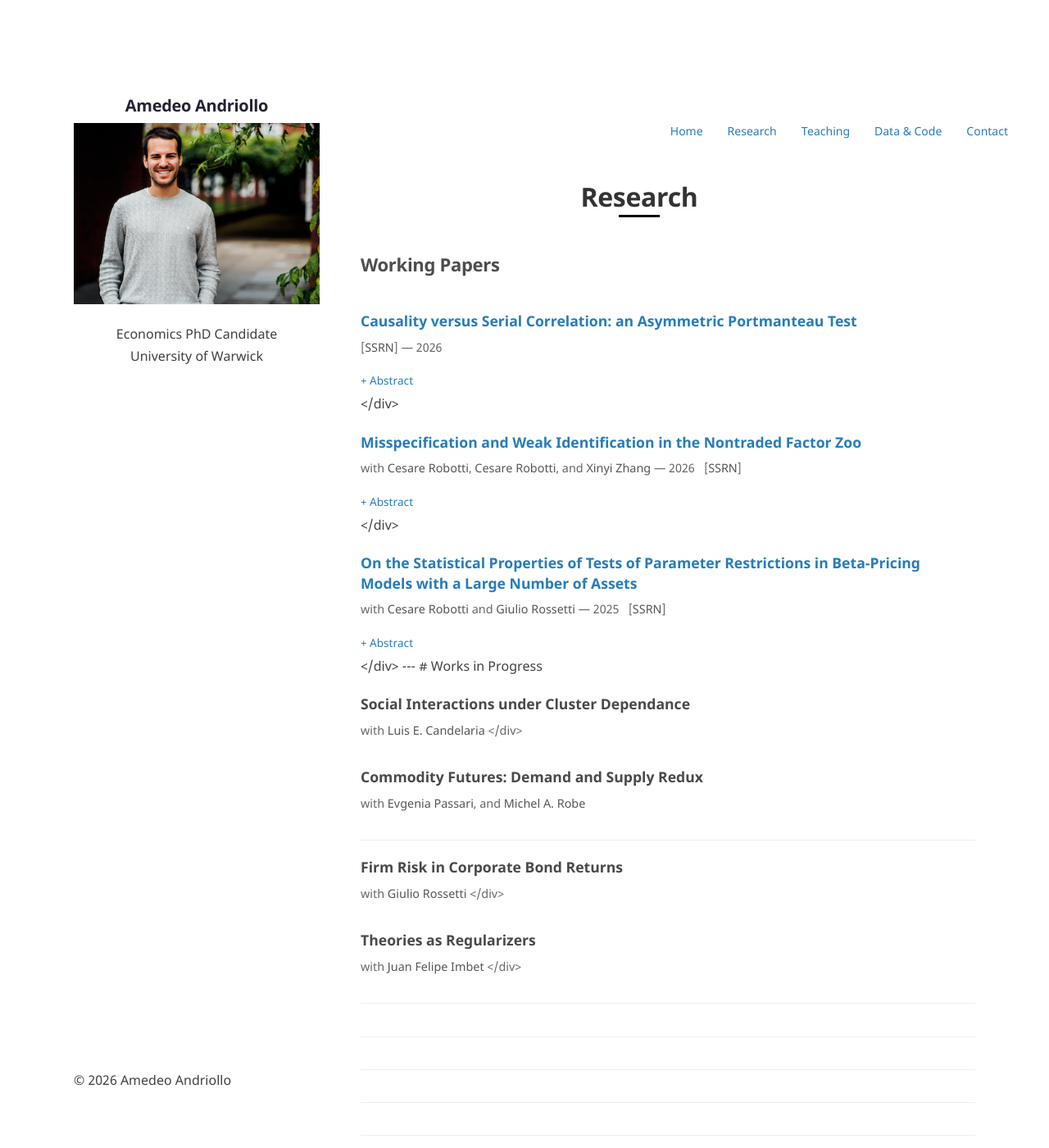
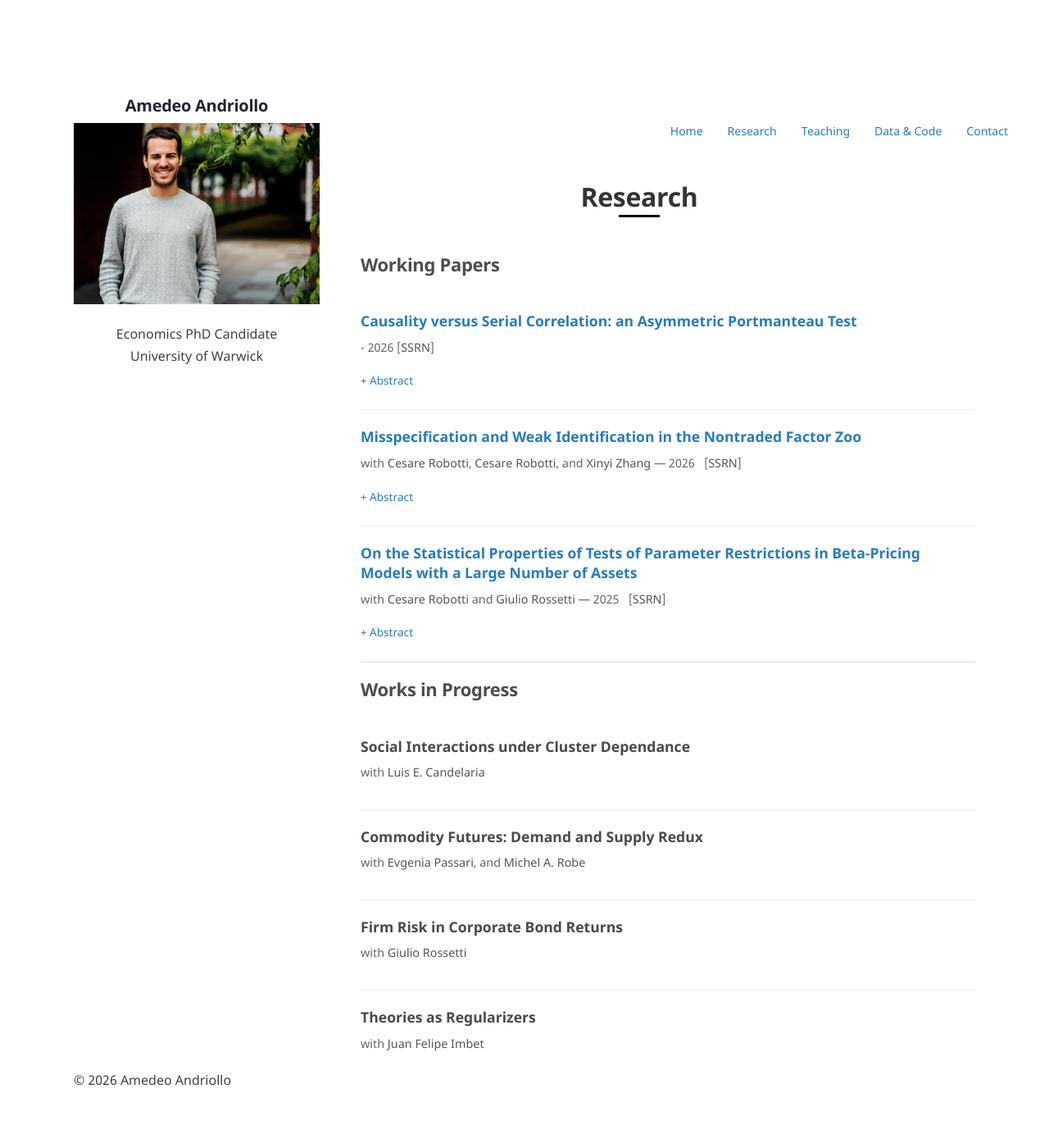
Before and after one commit to amandri/amandri.github.io, a Jekyll site: the page built from research.md, in a window 1280 px wide and 1400 px high. Shown: the whole window at 82% size. Built offline with Jekyll 4.4.1, drawn with Linux system fonts in a browser that asks for light colours.

Commit message:
Update website content

```diff
--- a/research.md
+++ b/research.md
@@ -11,7 +11,7 @@
   <h3 class="paper-title">
     <a href="https://papers.ssrn.com/sol3/papers.cfm?abstract_id=6302579" target="_blank">Causality versus Serial Correlation: an Asymmetric Portmanteau Test</a>
   </h3>
-  <p class="paper-authors"> [<a href="https://papers.ssrn.com/sol3/papers.cfm?abstract_id=6302579" target="_blank">SSRN</a>] — 2026 &nbsp;
+  <p class="paper-authors"> - 2026 [<a href="https://papers.ssrn.com/sol3/papers.cfm?abstract_id=6302579" target="_blank">SSRN</a>] </p>
   <details class="paper-abstract">
     <summary>Abstract</summary>
     <p>This paper studies specification testing in dynamic linear models in the presence of omitted variables. The null hypothesis of interest is weak exogeneity: structural shocks have zero conditional expectation given their own past and the past of omitted variables. Existing tests based on quadratic forms of serial cross-correlations suffer from size distortions because their variance incorporates symmetric dependence in both directions, including causality from past shocks to present omitted variables (inverse causality). This paper proposes a correction that offsets the contribution of inverse causality, yielding an asymmetric Portmanteau statistic that is asymptotically normal under the null, without requiring parametric modeling of the joint dynamics. An empirical application revisits Diercks et al. (2024) and rejects weak exogeneity of Baker et al. (2016)'s EPU shocks. Addressing this failure by augmenting the information set with additional controls leads to a positive inflation response, pointing to a supply-side shock interpretation.</p>
@@ -22,7 +22,7 @@
   <h3 class="paper-title">
     <a href="https://papers.ssrn.com/sol3/papers.cfm?abstract_id=5112225" target="_blank">Misspecification and Weak Identification in the Nontraded Factor Zoo</a>
   </h3>
-  <p class="paper-authors">with <a href="https://www.cesarerobotti.com" target="_blank">Cesare Robotti</a>, <a href="https://www.cesarerobotti.com" target="_blank">Cesare Robotti</a>, and <a href="https://warwick.ac.uk/fac/soc/wbs/subjects/finance/faculty1/phd_students/xinyi-zhang/" target="_blank">Xinyi Zhang</a> — 2026 &nbsp; [<a href="https://papers.ssrn.com/sol3/papers.cfm?abstract_id=5112225" target="_blank">SSRN</a>] &nbsp;
+  <p class="paper-authors">with <a href="https://www.cesarerobotti.com" target="_blank">Cesare Robotti</a>, <a href="https://www.cesarerobotti.com" target="_blank">Cesare Robotti</a>, and <a href="https://warwick.ac.uk/fac/soc/wbs/subjects/finance/faculty1/phd_students/xinyi-zhang/" target="_blank">Xinyi Zhang</a> — 2026 &nbsp; [<a href="https://papers.ssrn.com/sol3/papers.cfm?abstract_id=5112225" target="_blank">SSRN</a>] </p>
   <details class="paper-abstract">
     <summary>Abstract</summary>
     <p>We study the size and power properties of t-tests of parameter restrictions for newly-designed methods that aim at reliably estimating risk premia in linear asset pricing models when the crosssectional dimension is large. By simulating a variety of empirically calibrated data generating processes for sample sizes that are typically encountered in empirical work, we evaluate the finitesample performance of the test statistics for scenarios where the factor structure is (i) strong and pervasive; (ii) spurious; (iii) weak/semi-strong and pervasive; (iv) weak/semi-strong and not pervasive; and (v) sparse. PCA-based methods such as those of Lettau and Pelger (2020), Giglio and Xiu (2021), and Giglio et al. (2025) work best when the factors are strong and pervasive, and they continue to exhibit good finite-sample properties when the factors are spurious. However, when the factor structure is semi-strong and pervasive, the split-sample estimator of Anatolyev and Mikusheva (2021) performs substantially better than the PCA-based estimators listed above. In the case of sparse loadings or when the factors are semi-strong and not pervasive, none of the candidate methods displays satisfactory finite-sample properties.</p>
@@ -33,7 +33,7 @@
   <h3 class="paper-title">
     <a href="https://papers.ssrn.com/sol3/papers.cfm?abstract_id=5112225" target="_blank">On the Statistical Properties of Tests of Parameter Restrictions in Beta-Pricing Models with a Large Number of Assets</a>
   </h3>
-  <p class="paper-authors">with <a href="https://www.cesarerobotti.com" target="_blank">Cesare Robotti</a> and <a href="https://giuliorossetti94.github.io" target="_blank">Giulio Rossetti</a> — 2025 &nbsp; [<a href="https://papers.ssrn.com/sol3/papers.cfm?abstract_id=5112225" target="_blank">SSRN</a>] &nbsp;
+  <p class="paper-authors">with <a href="https://www.cesarerobotti.com" target="_blank">Cesare Robotti</a> and <a href="https://giuliorossetti94.github.io" target="_blank">Giulio Rossetti</a> — 2025 &nbsp; [<a href="https://papers.ssrn.com/sol3/papers.cfm?abstract_id=5112225" target="_blank">SSRN</a>] </p>
   <details class="paper-abstract">
     <summary>Abstract</summary>
     <p>We study the size and power properties of t-tests of parameter restrictions for newly-designed methods that aim at reliably estimating risk premia in linear asset pricing models when the crosssectional dimension is large. By simulating a variety of empirically calibrated data generating processes for sample sizes that are typically encountered in empirical work, we evaluate the finitesample performance of the test statistics for scenarios where the factor structure is (i) strong and pervasive; (ii) spurious; (iii) weak/semi-strong and pervasive; (iv) weak/semi-strong and not pervasive; and (v) sparse. PCA-based methods such as those of Lettau and Pelger (2020), Giglio and Xiu (2021), and Giglio et al. (2025) work best when the factors are strong and pervasive, and they continue to exhibit good finite-sample properties when the factors are spurious. However, when the factor structure is semi-strong and pervasive, the split-sample estimator of Anatolyev and Mikusheva (2021) performs substantially better than the PCA-based estimators listed above. In the case of sparse loadings or when the factors are semi-strong and not pervasive, none of the candidate methods displays satisfactory finite-sample properties.</p>
@@ -46,7 +46,7 @@
 
 <div class="paper-card">
   <h3 class="paper-title"> Social Interactions under Cluster Dependance </h3>
-  <p class="paper-authors">with <a href="https://www.cesarerobotti.com" target="_blank">Luis E. Candelaria</a>
+  <p class="paper-authors">with <a href="https://www.cesarerobotti.com" target="_blank">Luis E. Candelaria</a> </p>
 </div>
 
 <div class="paper-card">
@@ -56,10 +56,10 @@
 
 <div class="paper-card">
   <h3 class="paper-title"> Firm Risk in Corporate Bond Returns </h3>
-  <p class="paper-authors">with <a href="https://giuliorossetti94.github.io" target="_blank">Giulio Rossetti</a>
+  <p class="paper-authors">with <a href="https://giuliorossetti94.github.io" target="_blank">Giulio Rossetti</a></p>
 </div>
 
 <div class="paper-card">
   <h3 class="paper-title"> Theories as Regularizers </h3>
-  <p class="paper-authors">with <a href="https://jfimbett.github.io" target="_blank">Juan Felipe Imbet</a>
+  <p class="paper-authors">with <a href="https://jfimbett.github.io" target="_blank">Juan Felipe Imbet</a></p>
 </div>
```
Also changed, not shown: 2 other files.
